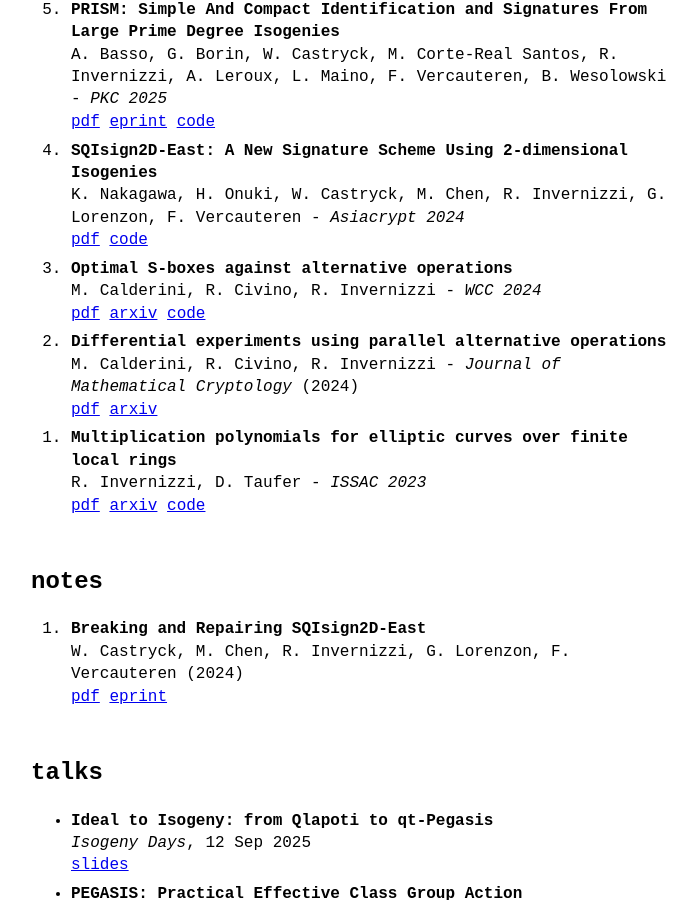
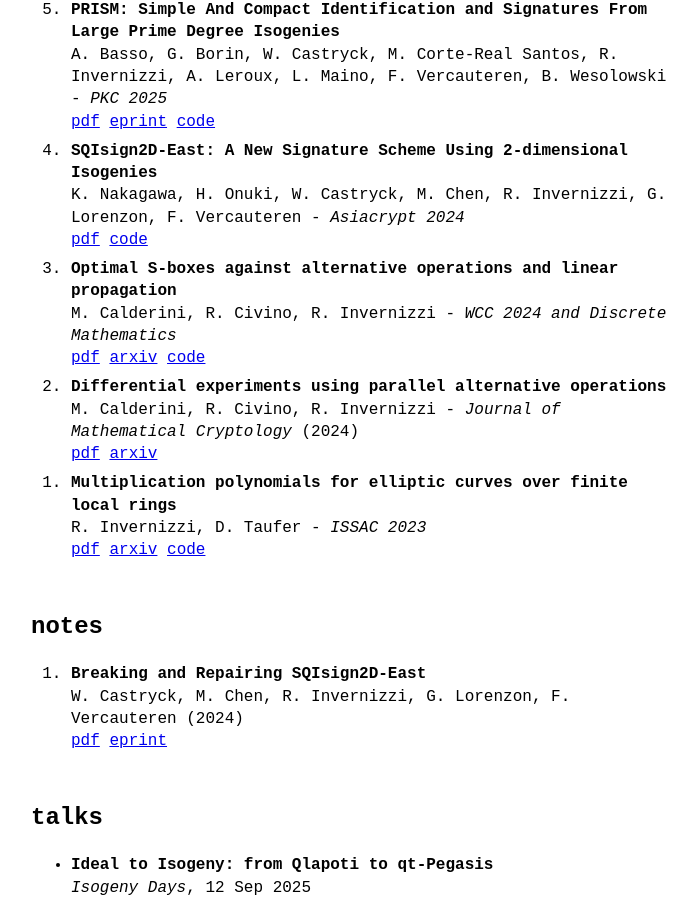
Before and after one commit to r98inver/r98inver.github.io, a Jekyll site: the page built from _pages/research.md, in a window 1280 px wide and 900 px high, scrolled down 779 px. Shown: the whole window, without its empty margins (289-986 px from the left). Built offline with Jekyll 4.4.1, drawn with Linux system fonts in a browser that asks for light colours.

Commit message:
sbox new

```diff
--- a/_data/papers.yml
+++ b/_data/papers.yml
@@ -34,9 +34,9 @@
     doi: https://doi.org/10.1007/978-981-96-0891-1_9
     code: https://github.com/hiroshi-onuki/SQIsign2D-East.jl
 
-  - title: Optimal S-boxes against alternative operations
+  - title: Optimal S-boxes against alternative operations and linear propagation
     authors: M. Calderini, R. Civino, R. Invernizzi
-    journal: WCC 2024
+    journal: WCC 2024 and Discrete Mathematics
     pdf: 2406_optsbox.pdf
     arxiv: "2403.20059"
     code: https://github.com/KULeuven-COSIC/alternative-differential-cryptanalysis
```
Also changed, not shown: 1 other file.
